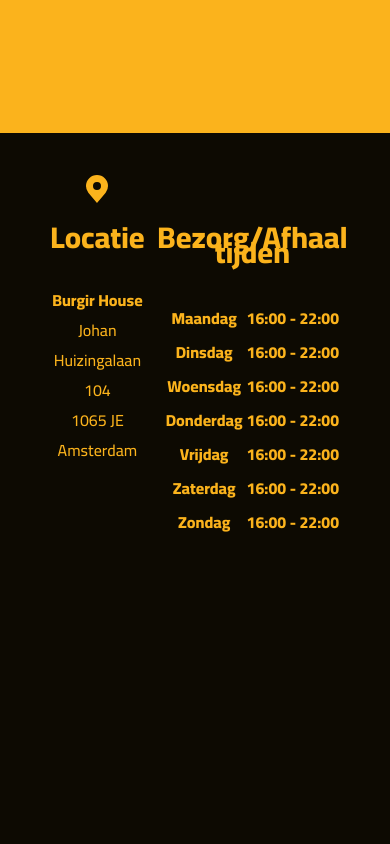
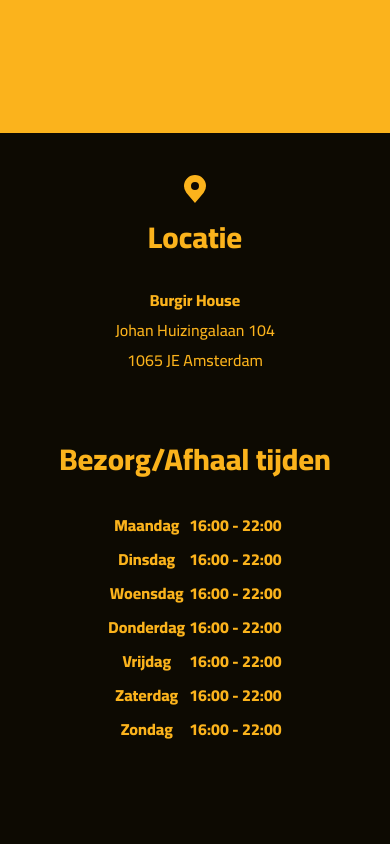
Before and after one commit to benjaminaarsen/webdesign-eindopdracht, a Vue app: page / in a window 390 px wide. Shown: the part 2600-3444 px from the top of the page. Built offline with nearby package versions, Linux system fonts and the light colour scheme; some icons are missing.

Commit message:
optimized footer for phone

```diff
--- a/src/components/OpeningsTijden.vue
+++ b/src/components/OpeningsTijden.vue
@@ -77,6 +77,7 @@
         flex-direction: column;
         justify-content: flex-start;
         align-items: center;
+        margin-bottom: 20px;
     }
     h3 {
         font-size: 30px;
@@ -91,4 +92,10 @@
         width: 32px;
         height: 32px;
     }
+
+@media screen and (max-width: 600px){
+    .container {
+        flex-direction: column;
+    }
+}
 </style>
```
